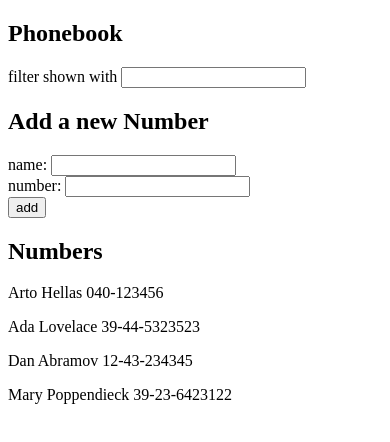
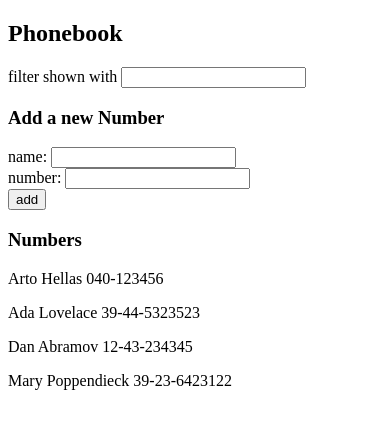
Before and after one commit to fr4nkd3v/full-stack-open-course, a React (Vite) app in the folder part2/phonebook/: page / in a window 390 px wide. Shown: the top 442 px of the page. Built offline with nearby package versions, Linux system fonts and the light colour scheme.

Commit message:
chore: exercise 2.10 - phonebook

```diff
--- a/part2/phonebook/src/App.jsx
+++ b/part2/phonebook/src/App.jsx
@@ -1,4 +1,7 @@
 import { useState } from 'react'
+import Filter from './components/Filter'
+import PersonForm from './components/PersonForm'
+import Persons from './components/Persons'
 
 const App = () => {
   const [persons, setPersons] = useState([
@@ -38,23 +41,17 @@ const App = () => {
   return (
     <div>
       <h2>Phonebook</h2>
-      <div>
-        filter shown with <input value={filterName} onChange={handlerChangeFilterName} />
-      </div>
-      <h2>Add a new Number</h2>
-      <form onSubmit={handlerSubmitForm}>
-        <div>
-          name: <input value={newName} onChange={handlerChangeName} />
-        </div>
-        <div>
-          number: <input value={newNumber} onChange={handlerChangeNumber} />
-        </div>
-        <div>
-          <button type="submit">add</button>
-        </div>
-      </form>
-      <h2>Numbers</h2>
-      {filteredPersons.map(({ name, number }) => <p key={name}>{name} {number}</p>)}
+      <Filter filterName={filterName} onChangeFilter={handlerChangeFilterName} />
+      <h3>Add a new Number</h3>
+      <PersonForm
+        onSubmitForm={handlerSubmitForm}
+        newName={newName}
+        onChangeName={handlerChangeName}
+        newNumber={newNumber}
+        onChangeNumber={handlerChangeNumber}
+      />
+      <h3>Numbers</h3>
+      <Persons persons={filteredPersons} />
     </div>
   )
 }
--- /dev/null
+++ b/part2/phonebook/src/components/Filter.jsx
@@ -0,0 +1,9 @@
+const Filter = ({ filterName, onChangeFilter }) => {
+  return (
+    <div>
+      filter shown with <input value={filterName} onChange={onChangeFilter} />
+    </div>
+  )
+}
+
+export default Filter
--- /dev/null
+++ b/part2/phonebook/src/components/PersonForm.jsx
@@ -0,0 +1,19 @@
+const PersonForm = (
+  { onSubmitForm, newName, onChangeName, newNumber, onChangeNumber }
+) => {
+  return (
+    <form onSubmit={onSubmitForm}>
+      <div>
+        name: <input value={newName} onChange={onChangeName} />
+      </div>
+      <div>
+        number: <input value={newNumber} onChange={onChangeNumber} />
+      </div>
+      <div>
+        <button type="submit">add</button>
+      </div>
+    </form>
+  )
+}
+
+export default PersonForm
--- /dev/null
+++ b/part2/phonebook/src/components/Persons.jsx
@@ -0,0 +1,11 @@
+const PersonLine = ({ name, number }) => <p>{name} {number}</p>
+
+const Persons = ({ persons }) => {
+  return (
+    <div>
+      {persons.map(({ name, number }) => <PersonLine key={name} name={name} number={number} />)}
+    </div>
+  )
+}
+
+export default Persons
```
Also changed, not shown: 1 other file (tests, documents, lock files or other folders).
